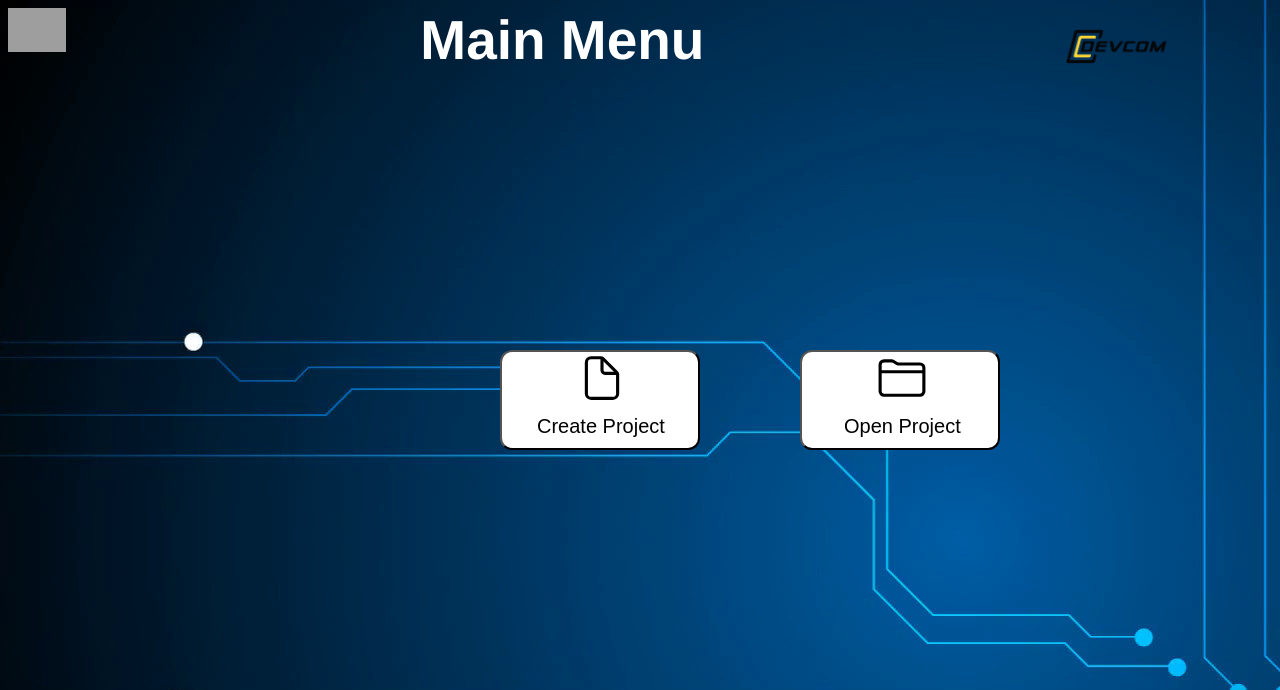
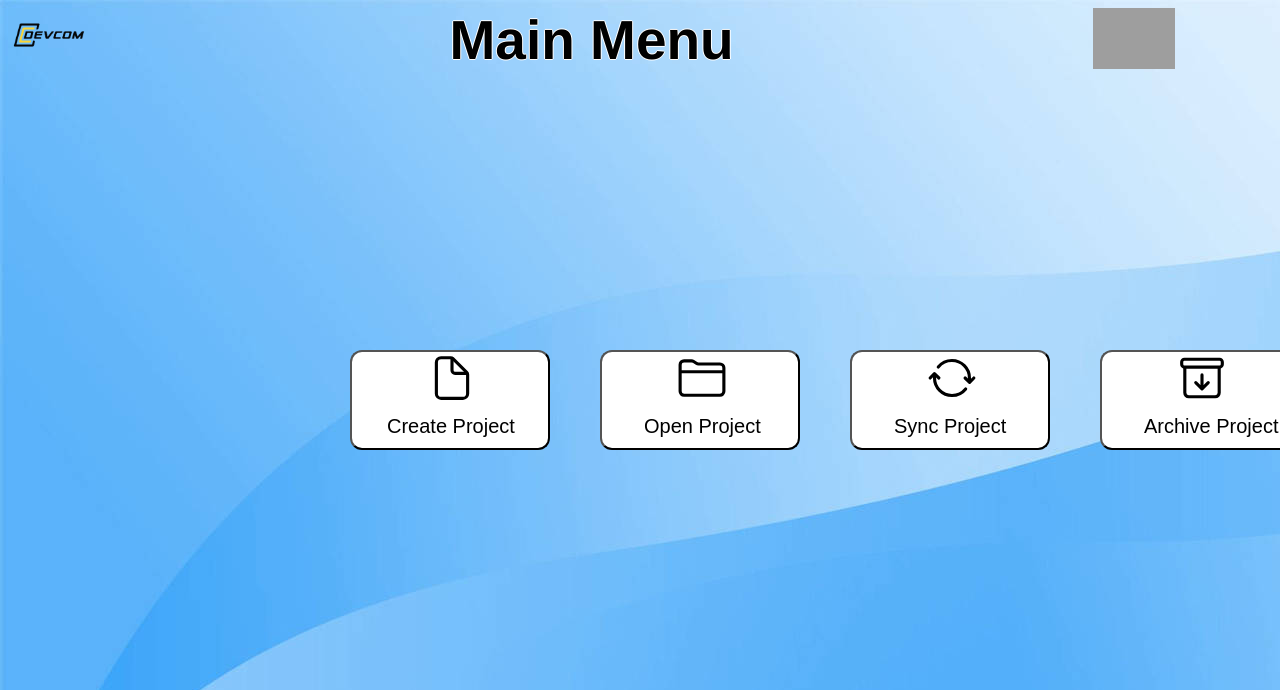
Before and after one commit to Team-9-Syntax-Error/CS4311_CANBusVisualizer_9, a Flask app: page / in a window 1280 px wide. Shown: the top 690 px of the page. Run offline with Flask 2, Linux system fonts and the light colour scheme; grey boxes are pictures that could not be loaded.

Commit message:
Multiple Changes
- Main Page (First Screen) added more buttons as specified on the SRS (Sync, Archive and CAN Bus Manager)

-Icons added to buttons

- DEVCOM logo is now visble

- UTEP and DEVCOM logos now war displayed correctly

```diff
--- a/static/Create_Project.css
+++ b/static/Create_Project.css
@@ -4,13 +4,13 @@ header {
 }
 
 .utep_logo {
-    float: left;
+    float: right;
     max-width: 5%;
     max-height: 5%;
 }
 
 .devcom_logo {
-    float: right;
+    float: left;
     max-width: 10%;
     max-height: 10%;
 }
--- a/static/Main_Page.css
+++ b/static/Main_Page.css
@@ -4,27 +4,28 @@ header {
 }
 
 .utep_logo {
-    float: left;
-    max-width: 5%;
-    max-height: 5%;
+    float: right;
+    max-width: 7%;
+    max-height: 7%;
 }
 
 .devcom_logo {
-    float: right;
-    max-width: 10%;
-    max-height: 10%;
+    float: left;
+    max-width: 7%;
+    max-height: 7%;
 }
 
 body {
     font-size: 20px;
     display: block;
     color: white;
+    text-shadow: -1px 0 white, 0 1px white, 1px 0 white, 0 -1px white;
     font-family: "Helvetica", Sans-Serif;
     background-image: url('img/Bg_Image1.jpg');
     display: inline-block;
 }
 
-.button1,.button2 {
+.button1,.button2, .button3, .button4, .button5 {
     background-color: white;
     color: black;
     text-align: center;
@@ -34,12 +35,28 @@ body {
     font: "Helvetica", "Sans-Serif";
     width: 200px;
     height: 100px;
+    position: absolute;
+    bottom: 350px;
 }
 
 .button1 {
-    position: absolute;
-    bottom: 350px;
-    left: 500px;
+    left: 350px;
+}
+
+.button2 {
+    left: 600px;
+}
+
+.button3 {
+    left: 850px;
+}
+
+.button4 {
+    left: 1100px;
+}
+
+.button5 {
+    left: 1350px;
 }
 
 .button__text1 {
@@ -48,10 +65,16 @@ body {
     left: 35px;
 }
 
-.button__text {
+.button__textDef {
     position: absolute;
     bottom: 10px;
     left: 42px;
+}
+
+.button5__text {
+    position: absolute;
+    bottom: 10px;
+    left: 25px;
 }
 
 .button__icon {
@@ -61,16 +84,10 @@ body {
     font-size: 50px;
 }
 
-.button2 {
-    position: absolute;
-    bottom: 350px;
-    left: 800px;
-}
-
-.button1:hover, .button2:hover {
+.button1:hover, .button2:hover , .button3:hover, .button4:hover, .button5:hover{
     background: grey;
 }
 
-.button1:active,.button2:active {
+.button1:active,.button2:active, .button3:active, .button4:active, .button5:active {
     background: grey;
 }
--- a/static/home_page.css
+++ b/static/home_page.css
@@ -4,13 +4,13 @@ header {
 }
 
 .utep_logo {
-    float: left;
+    float: right;
     max-width: 5%;
     max-height: 5%;
 }
 
 .devcom_logo {
-    float: right;
+    float: left;
     max-width: 10%;
     max-height: 10%;
 }
--- a/templates/main_page.html
+++ b/templates/main_page.html
@@ -2,25 +2,49 @@
    <head>
       <title>Main Page</title>
    </head>
-   <h1 style="font-size: 55; text-align: center; color: white;">
+   <h1 style="font-size: 55; text-align: center; color: black;">
       <img src="{{ url_for('static', filename = 'img/UTEP_BLUE.png')}}" alt="logo" class="utep_logo"/>
       <img src= "{{ url_for('static', filename = 'img/DEVCOM.png')}}" alt="logo" class="devcom_logo"/>
       Main Menu
    </h1>
    <link type="text/css" rel="stylesheet" href="{{ url_for('static', filename='Main_Page.css')}}">
    <body>
+
       <button type="button" class="button1" onclick="window.location='create_project';">
          <span class="button__text1">Create Project</span>
          <span class="button__icon">
             <ion-icon name="document-outline"></ion-icon>
          </span>
       </button>
+
       <button type="button" class="button2" onclick="window.location='upload_file';">
-         <span class="button__text">Open Project</span>
+         <span class="button__textDef">Open Project</span>
          <span class="button__icon">
             <ion-icon name="folder-outline"></ion-icon>
          </span>
       </button>
+
+      <button type = "button" class="button3">
+         <span class="button__textDef">Sync Project</span>
+         <span class = "button__icon">
+            <ion-icon name="sync-outline"></ion-icon>
+         </span>
+      </button>
+
+      <button type = "button" class="button4">
+         <span class="button__textDef">Archive Project</span>
+         <span class = "button__icon">
+            <ion-icon name="archive-outline"></ion-icon>
+         </span>
+      </button>
+
+      <button type = "button" class="button5">
+         <span class="button5__text">CAN Bus Manager</span>
+         <span class = "button__icon">
+            <ion-icon name="car-outline"></ion-icon>
+         </span>
+      </button>
+
       <script type="module" src="https://unpkg.com/ionicons@5.5.2/dist/ionicons/ionicons.esm.js"></script>
       <script nomodule src="https://unpkg.com/ionicons@5.5.2/dist/ionicons/ionicons.js"></script>
 </body>
```
Also changed, not shown: static/img/Bg_Image1.jpg.
